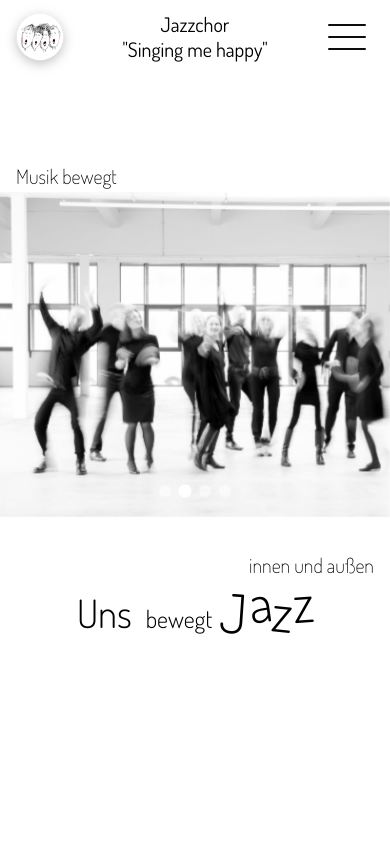
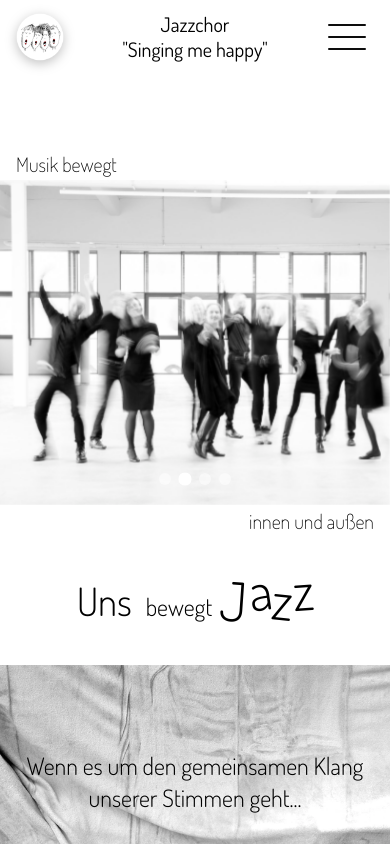
Before and after one commit to NinaHahne/singingmehappy, a SvelteKit app: page / in a window 390 px wide. Shown: the top 844 px of the page. Built offline with nearby package versions, Linux system fonts and the light colour scheme.

Commit message:
fix: adjust music moves text animation timing and visibility

```diff
--- a/src/routes/+page.svelte
+++ b/src/routes/+page.svelte
@@ -35,12 +35,12 @@
 
 <HeaderAbsolute showAbsoluteLogoLink={true} />
 
-<div class="relative flex min-h-svh w-full flex-col overflow-hidden lg:block lg:min-h-0">
+<div class="relative flex w-full flex-col overflow-hidden lg:block">
   <section class="relative flex w-full flex-shrink-0 flex-col items-start pt-20 md:mt-auto lg:block lg:items-stretch">
     <p class="sr-only">Willkommen beim Jazzchor Singing me happy</p>
     <p class="sr-only">Animierter Slider mit Bildern des Jazzchors Singing me happy</p>
     <p
-      class="mb-0 mt-[min(5rem,10vh)] -translate-x-full pl-4 text-left text-xl font-extralight leading-8 opacity-0 transition-all duration-[1.2s] ease-in-out md:text-2xl lg:hidden"
+      class="mb-0 mt-[min(5rem,8vh)] -translate-x-full pl-4 text-left text-xl font-extralight leading-8 opacity-0 transition-all duration-[1.2s] ease-in-out md:text-2xl lg:hidden"
       class:opacity-100={showMusicMoves}
       class:translate-x-0={showMusicMoves}
     >
@@ -55,9 +55,11 @@
       onIndexChange={(i) => (heroIndex = i)}
     />
     <p
-      class="mb-0 translate-y-full self-end pr-4 text-right text-xl font-extralight leading-8 opacity-0 transition-all delay-1000 duration-1000 ease-in-out md:text-2xl lg:hidden"
+      class="mb-0 self-end pr-4 text-right text-xl font-extralight leading-8 transition-all delay-1000 duration-1000 ease-in-out md:text-2xl lg:hidden"
+      class:opacity-0={!showMusicMoves}
+      class:translate-y-full={!showMusicMoves}
       class:opacity-100={showMusicMoves}
-      class:-translate-y-0={showMusicMoves}
+      class:translate-y-0={showMusicMoves}
     >
       innen und außen
     </p>
```
